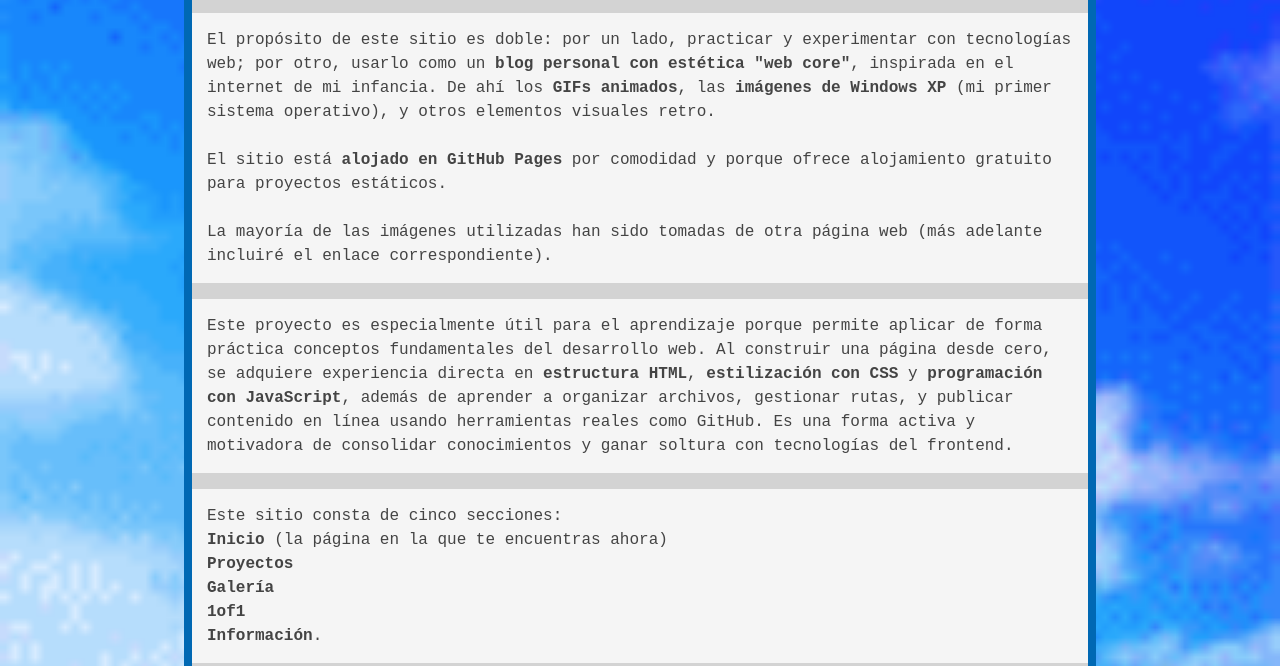
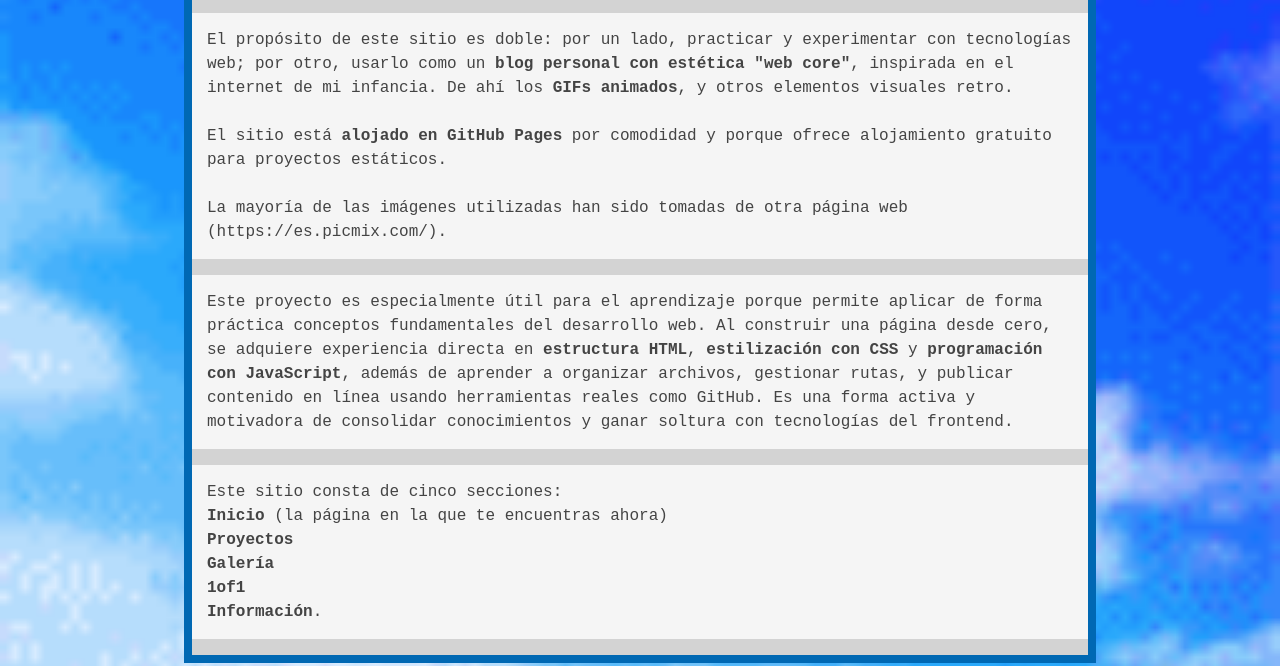
Before and after one commit to DarloOS/darlo.net, a plain HTML site: page index.html in a window 1280 px wide. Shown: the part 328-994 px from the top of the page. Drawn offline with Linux system fonts and the light colour scheme.

Commit message:
texto de págnia de inicio hecha

```diff
--- a/index.html
+++ b/index.html
@@ -23,15 +23,14 @@
             El propósito de este sitio es doble: por un lado, practicar y experimentar con tecnologías web;
             por otro, usarlo como un <strong>blog personal con estética "web core"</strong>,
             inspirada en el internet de mi infancia. De ahí los <strong>GIFs animados</strong>,
-            las <strong>imágenes de Windows XP</strong> (mi primer sistema operativo), y otros elementos visuales retro.
+             y otros elementos visuales retro.
             <br>
             <br>
             El sitio está <strong>alojado en GitHub Pages</strong> por comodidad y
             porque ofrece alojamiento gratuito para proyectos estáticos.
             <br>
             <br>
-            La mayoría de las imágenes utilizadas han sido tomadas de otra página web (más adelante incluiré
-            el enlace correspondiente).
+            La mayoría de las imágenes utilizadas han sido tomadas de otra página web (https://es.picmix.com/).
         </p>
 
         <p>
```
